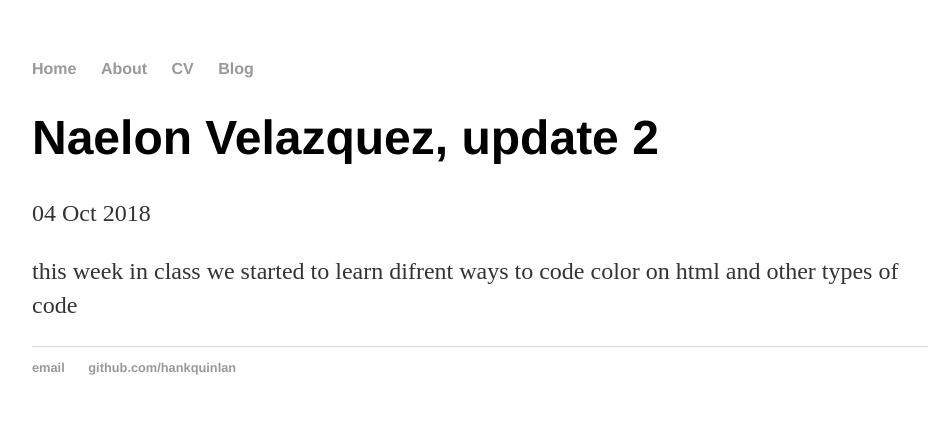
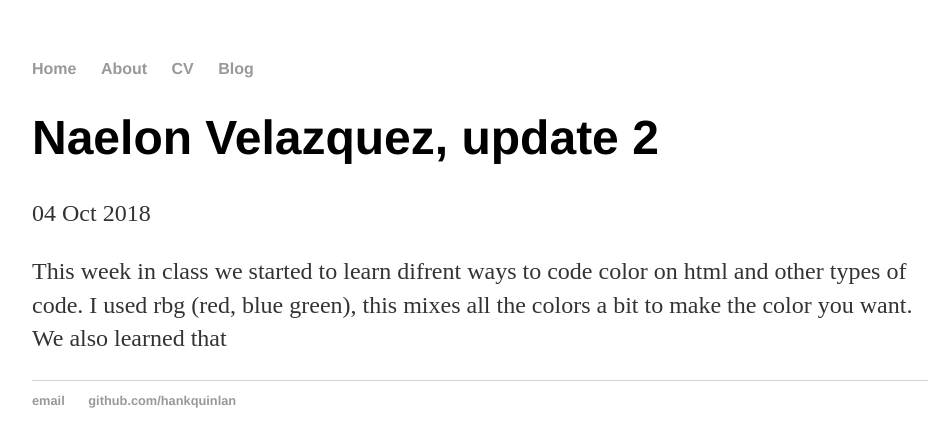
Before and after one commit to naelonv5318/naelonv5318.github.io, a Jekyll site: the page built from _posts/2018-10-04-Naelon-Velazquez-site-update2.md, in a window 1280 px wide. Shown: the top 447 px of the page, without its empty margins (160-1102 px from the left). Built offline with Jekyll 4.4.1, drawn with Linux system fonts in a browser that asks for light colours.

Commit message:
Update 2018-10-04-Naelon-Velazquez-site-update2.md

```diff
--- a/_posts/2018-10-04-Naelon-Velazquez-site-update2.md
+++ b/_posts/2018-10-04-Naelon-Velazquez-site-update2.md
@@ -4,4 +4,4 @@
 date: 2018-10-04
 ---
 
-this week in class we started to learn difrent ways to code color on html and other types of code
+This week in class we started to learn difrent ways to code color on html and other types of code. I used rbg (red, blue green), this mixes all the colors a bit to make the color you want. We also learned that
```
